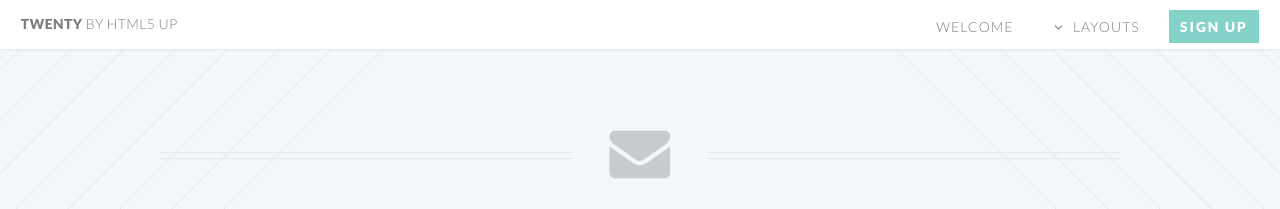
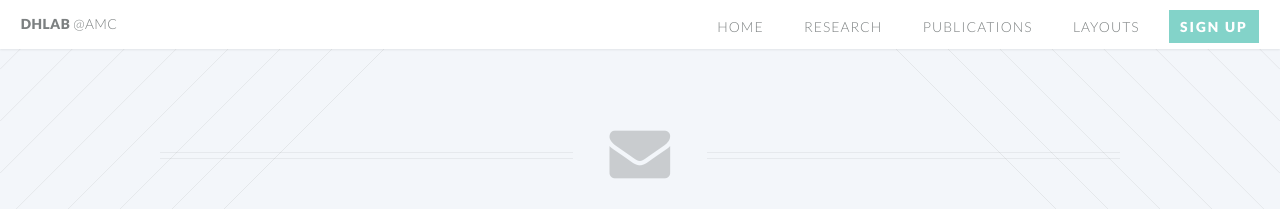
Before and after one commit to ydon1111/ydon1111.github.io, a Jekyll site: the page contact.html, which Jekyll copies as it is, in a window 1280 px wide. Shown: the top 209 px of the page. Built offline with Jekyll 4.4.1, drawn with Linux system fonts in a browser that asks for light colours.

Commit message:
header 수정

```diff
--- a/_includes/banner.html
+++ b/_includes/banner.html
@@ -10,9 +10,9 @@
     <div class="inner">
 
         <header>
-            <h2>TWENTY</h2>
+            <h2>DHLAB</h2>
         </header>
-        <p>This is <strong>Twenty</strong>, a free
+        <p>이건 테스트중이다 <strong>테스트중이야 </strong>,정말 테스트용이야
         <br />
         responsive template
         <br />
--- a/contact.html
+++ b/contact.html
@@ -31,11 +31,14 @@
 
 		<!-- Header -->
 			<header id="header">
-				<h1 id="logo"><a href="index.html">Twenty <span>by HTML5 UP</span></a></h1>
+				<h1 id="logo"><a href="index.html">DHLab <span>@AMC</span></a></h1>
 				<nav id="nav">
 					<ul>
-						<li class="current"><a href="index.html">Welcome</a></li>
-						<li class="submenu">
+						<li class="current"><a href="index.html">Home</a></li>
+						<li class="current"><a href="index.html">Research</a></li>
+						<li class="current"><a href="index.html">Publications</a></li>
+
+						<li class="Inside the lab">
 							<a href="">Layouts</a>
 							<ul>
 								<li><a href="left-sidebar.html">Left Sidebar</a></li>
```
